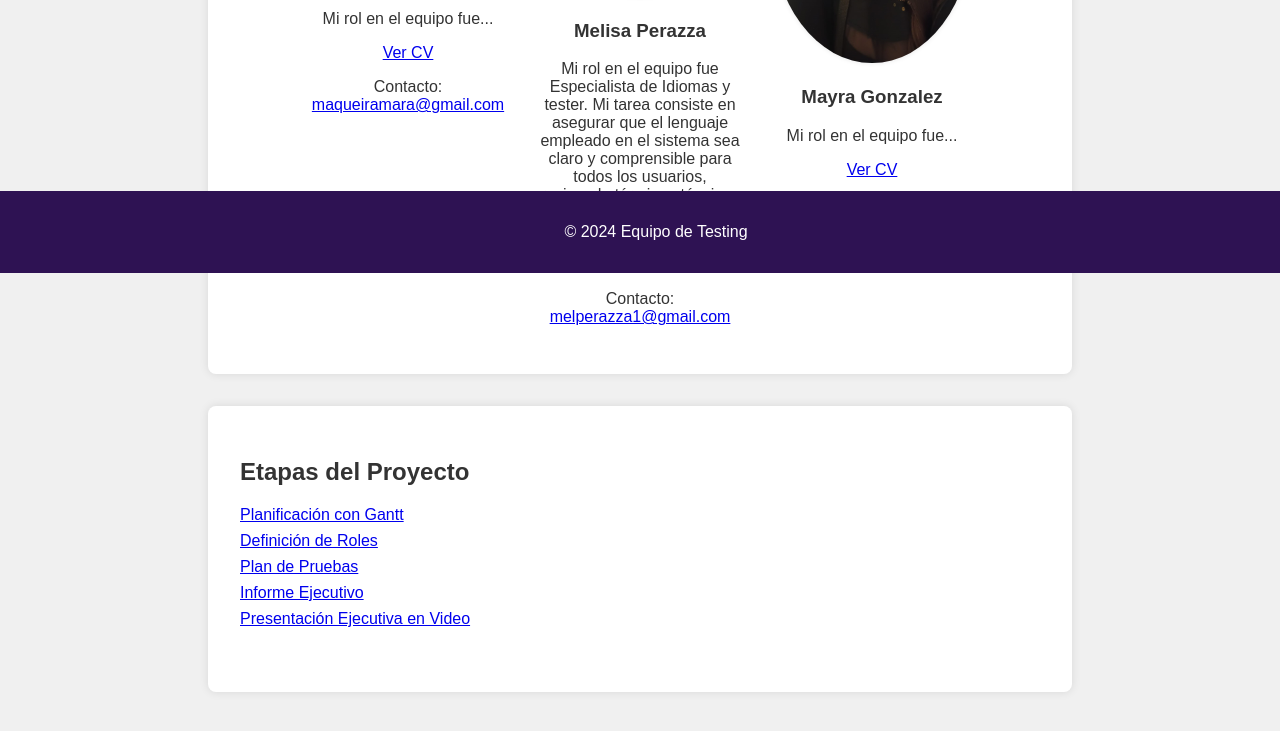
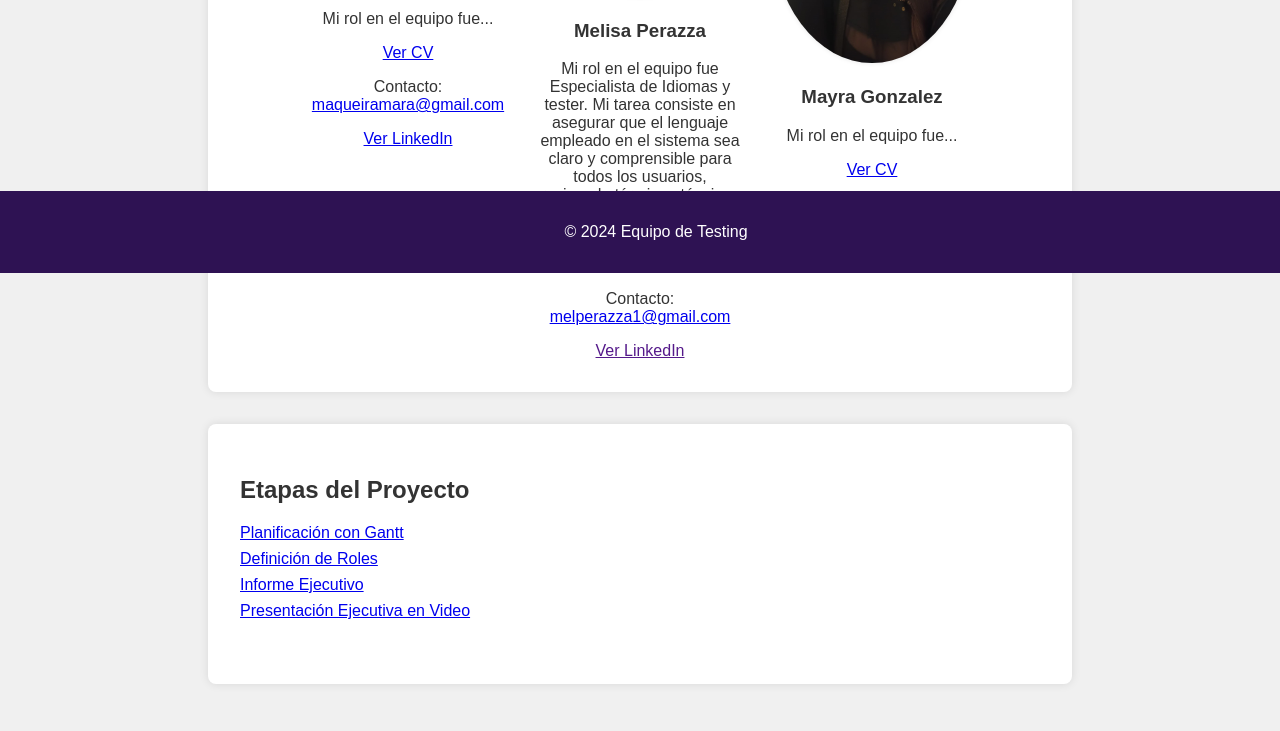
Before and after one commit to Mayra-95/Portfolio-Testing, a plain HTML site: page index.html in a window 1280 px wide. Shown: the part 527-1258 px from the top of the page. Drawn offline with Linux system fonts and the light colour scheme.

Commit message:
Update index.html

```diff
--- a/index.html
+++ b/index.html
@@ -25,6 +25,8 @@
                 <p>Mi rol en el equipo fue...</p>
                 <a href="MaraMaqueira.pdf">Ver CV</a>
                 <p>Contacto: <a href="maqueiramara@gmail.com">maqueiramara@gmail.com</a></p>
+                <a href="https://www.linkedin.com/in/mara-maqueira/" target="_blank">Ver LinkedIn</a>
+
             </div>
 
             <div class="team-members">
@@ -34,6 +36,8 @@
                 <p>Mi rol en el equipo fue Especialista de Idiomas y tester. Mi tarea consiste en asegurar que el lenguaje empleado en el sistema sea claro y comprensible para todos los usuarios, revisando términos técnicos y su precisión a lo largo del proyecto.</p>
                 <a href="MelisaPerazza.pdf">Ver CV</a>
                 <p>Contacto: <a href="melperazza1@gmail.com">melperazza1@gmail.com</a></p>
+                <a href="" target="_blank">Ver LinkedIn</a>
+
             </div>
 
             <div class="team-members">
@@ -43,6 +47,8 @@
                 <p>Mi rol en el equipo fue...</p>
                 <a href="Mayra_González.pdf">Ver CV</a>
                 <p>Contacto: <a href="estefanygonzalez1@hotmail.com">estefanygonzalez1@hotmail.com</a></p>
+                <a href="" target="_blank">Ver LinkedIn</a>
+
             </div>
 
         </div>
@@ -53,7 +59,6 @@
         <ul>
             <li><a href="gantt.pdf">Planificación con Gantt</a></li>
             <li><a href="roles.pdf">Definición de Roles</a></li>
-            <li><a href="plan_pruebas.pdf">Plan de Pruebas</a></li>
             <li><a href="informe_ejecutivo.pdf">Informe Ejecutivo</a></li>
             <li><a href="video_presentacion.mp4">Presentación Ejecutiva en Video</a></li>
         </ul>
```
